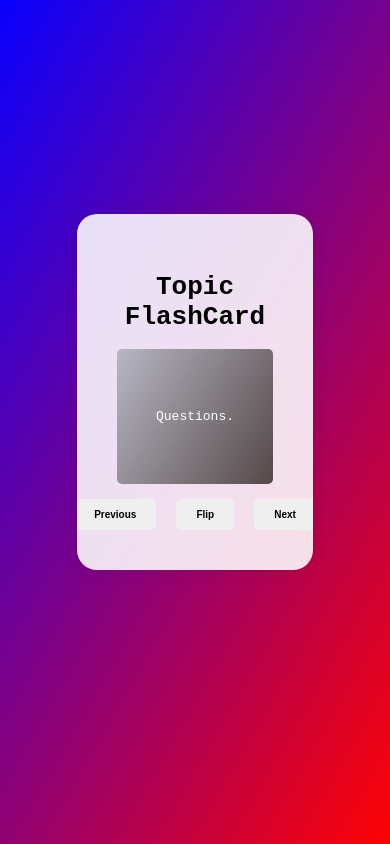
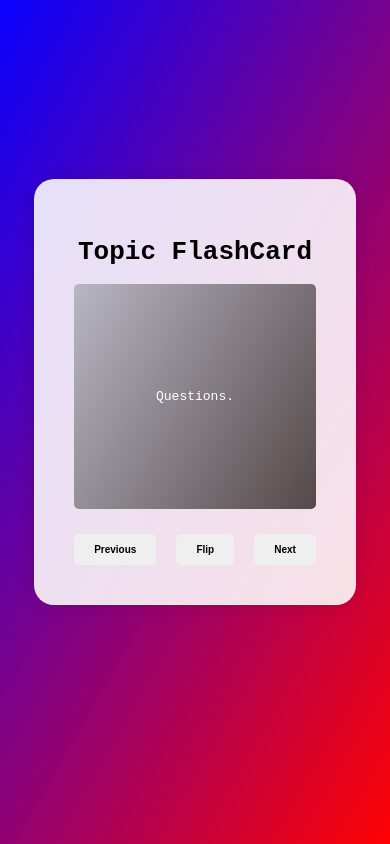
Before and after one commit to Nyx003acvx/FlipCard, a plain HTML site: page index.html in a window 390 px wide. Drawn offline with Linux system fonts and the light colour scheme; no server answers.

Commit message:
overflow fix for mobile devices

```diff
--- a/style.css
+++ b/style.css
@@ -25,7 +25,7 @@ body{
 
 .flashcard{
     width: 100%;
-    height: 180px;
+    height: 90%;
     position: relative;
     transform-style: preserve-3d;
     transition: transform 0.5s;
@@ -35,6 +35,7 @@ body{
 
 .flashcard.is-flipped{
     transform: rotateY(180deg);
+    height: 250px;
 }
 
 .flashcard div{
@@ -47,7 +48,7 @@ body{
     overflow: auto;
     scrollbar-width: none;
     margin: 0 auto;
-    margin-top: 0;
+    margin-top: 0px;
     align-items: center;
     justify-content: center;
     background: linear-gradient(120deg, #b7b6c3, #554949);
@@ -90,13 +91,13 @@ body{
     transform: scale(1.2);
 }
 
-@media (max-width: 768px) {
+@media (max-width: 800px) {
     .flashcard-container{
-        width: 40%;
+        width: 75%;
     }
 
     .flashcard{
         width: 100%;
-        height: 150px;
+        height: 250px;
     }
 }
```
